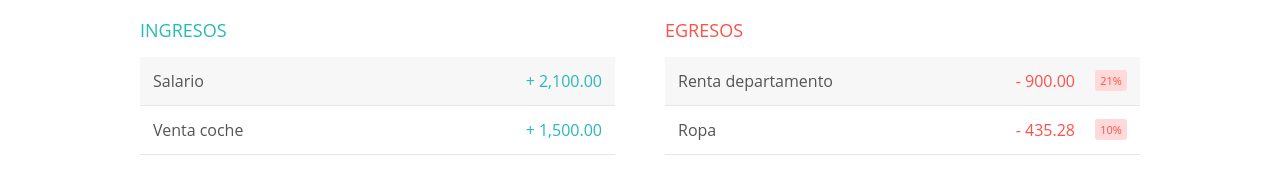
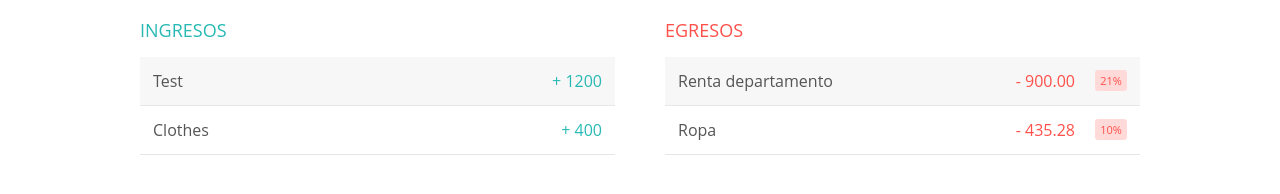
Before and after one commit to AlbertoJTD/budget-app, an Angular app: page / in a window 1280 px wide. Shown: the part 436-630 px from the top of the page. Built offline with nearby package versions, Linux system fonts and the light colour scheme.

Commit message:
Add ngFor for Revenues

```diff
--- a/src/app/revenues/revenue.service.ts
+++ b/src/app/revenues/revenue.service.ts
@@ -5,4 +5,9 @@ export class RevenuesService {
     new Revenue('Test', 1200),
     new Revenue('Clothes', 400)
   ];
+
+  deleteRevenue(revenue: Revenue): void {
+    const indexRecord: number = this.revenues.indexOf(revenue);
+    this.revenues.splice(indexRecord, 1);
+  }
 }
--- a/src/app/revenues/revenues.component.html
+++ b/src/app/revenues/revenues.component.html
@@ -1,24 +1,12 @@
 <div class="ingreso">
   <h2 class="ingreso_titulo">Ingresos</h2>
 
-  <div class="elemento limpiarEstilos">
-    <div class="elemento_descripcion">Salario</div>
+  <div *ngFor="let revenue of revenues" class="elemento limpiarEstilos">
+    <div class="elemento_descripcion">{{ revenue.description }}</div>
     <div class="right limpiarEstilos">
-      <div class="elemento_valor">+ 2,100.00</div>
+      <div class="elemento_valor">+ {{ revenue.amount }}</div>
       <div class="elemento_eliminar">
-        <button class="elemento_eliminar--btn">
-          <i class="ion-ios-close-outline"></i>
-        </button>
-      </div>
-    </div>
-  </div>
-
-  <div class="elemento limpiarEstilos">
-    <div class="elemento_descripcion">Venta coche</div>
-    <div class="right limpiarEstilos">
-      <div class="elemento_valor">+ 1,500.00</div>
-      <div class="elemento_eliminar">
-        <button class="elemento_eliminar--btn">
+        <button class="elemento_eliminar--btn" (click)="deleteRecord(revenue)">
           <i class="ion-ios-close-outline"></i>
         </button>
       </div>
--- a/src/app/revenues/revenues.component.ts
+++ b/src/app/revenues/revenues.component.ts
@@ -1,10 +1,23 @@
-import { Component } from '@angular/core';
+import { Component, OnInit } from '@angular/core';
+import { RevenuesService } from './revenue.service';
+import { Revenue } from './revenues.model';
 
 @Component({
   selector: 'app-revenues',
   templateUrl: './revenues.component.html',
   styleUrls: ['./revenues.component.css']
 })
-export class RevenuesComponent {
+export class RevenuesComponent implements OnInit{
+  revenues: Revenue[] = [];
 
+  constructor(private revenueService: RevenuesService) { }
+
+  ngOnInit(): void {
+    this.revenues = this.revenueService.revenues;
+  }
+
+  deleteRecord(revenue: Revenue): void {
+    console.log('entra deleteRecord()');
+    this.revenueService.deleteRevenue(revenue);
+  }
 }
```
